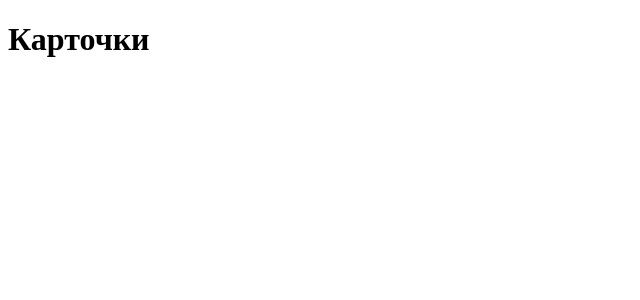
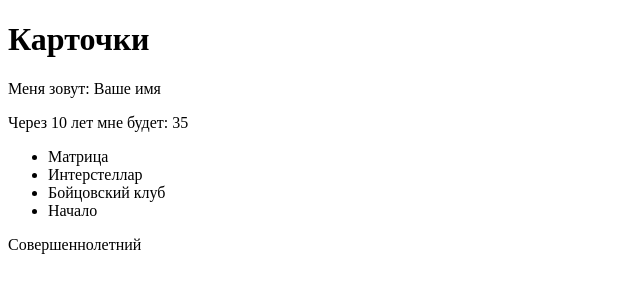
Before and after one commit to deylon999/pdf-flashcards, a React (Vite) app: page / in a window 1280 px wide. Shown: the top 300 px of the page, without its empty margins (0-640 px from the left). Built offline with nearby package versions, Linux system fonts and the light colour scheme.

Commit message:
add readme

```diff
--- a/src/App.tsx
+++ b/src/App.tsx
@@ -1,3 +1,17 @@
 export function App() {
-  return <h1>Карточки</h1>;
+  const name = 'Ваше имя';
+  const age = 25;
+  const movies = ['Матрица', 'Интерстеллар', 'Бойцовский клуб', 'Начало'];
+
+  return (
+    <div>
+      <h1>Карточки</h1>
+      <p>Меня зовут: {name}</p>
+      <p>Через 10 лет мне будет: {age+10}</p>
+      <ul>
+        {movies.map(movie => <li key={movie}>{movie}</li>)}
+      </ul>
+      <p>{age >= 18 ? 'Совершеннолетний' : 'Несовершеннолетний'}</p>
+    </div>
+  );
 }
```
Also changed, not shown: 2 other files (tests, documents, lock files or other folders).
